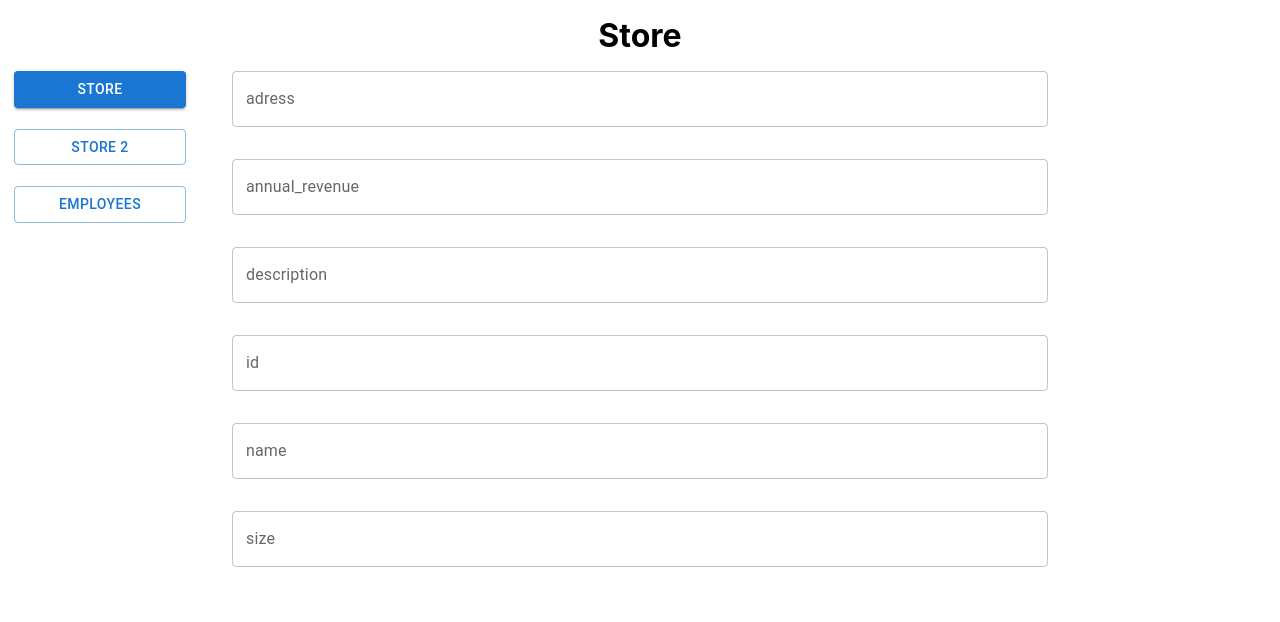
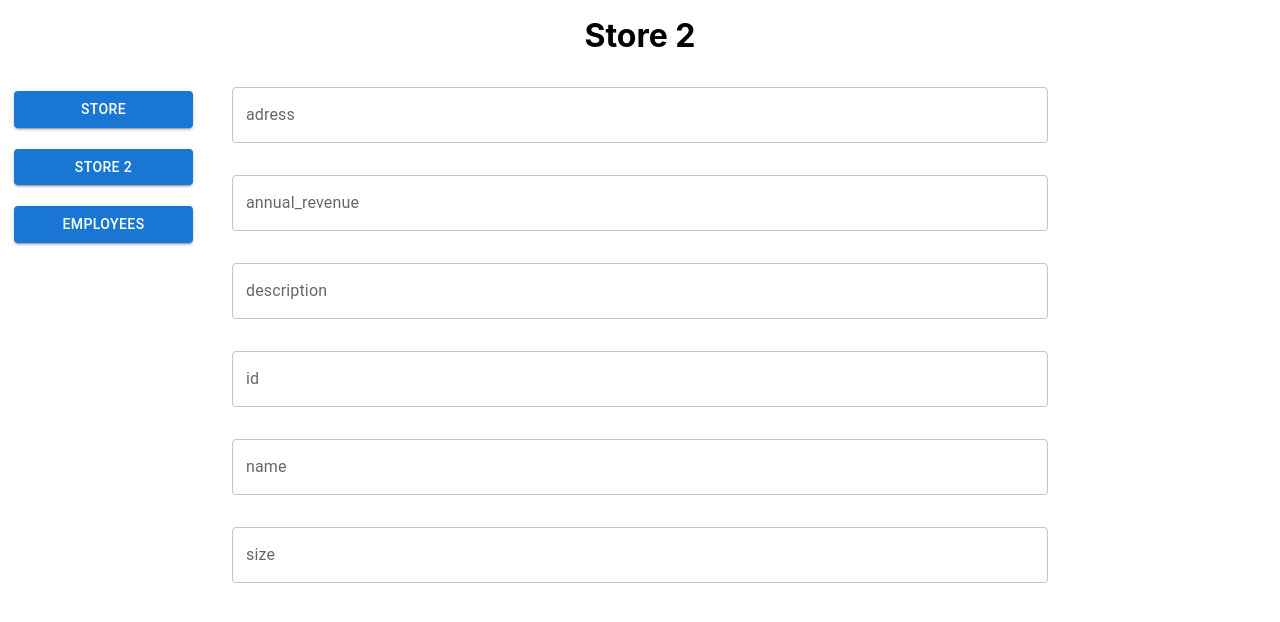
Before and after one commit to MVA-OpenApi/react-frontend, a React (Create React App) app: page /store2 in a window 1280 px wide. Shown: the top 622 px of the page. Built offline with nearby package versions, Linux system fonts and the light colour scheme; the HTML template or start-up script is replaced by a standard one.

Commit message:
added router and changed everything :D

```diff
--- a/package.json
+++ b/package.json
@@ -8,6 +8,7 @@
     "@mui/material": "^5.8.4",
     "react": "^18.2.0",
     "react-dom": "^18.2.0",
+    "react-router-dom": "^6.3.0",
     "react-scripts": "5.0.1"
   },
   "scripts": {
--- a/src/App.js
+++ b/src/App.js
@@ -1,5 +1,6 @@
 import React, { useState } from "react";
 import Grid from "@mui/material/Grid";
+import { Routes, Route, Link, Navigate } from "react-router-dom";
 
 import "./styles/index.css";
 
@@ -8,47 +9,20 @@ import Store from "./components/schemas/Store";
 import Store2 from "./components/schemas/Store2";
 import Employees from "./components/schemas/Employees";
 
-// to expand the frontend -> 1. add new Component to ./components/schemas/ and import it
-// to expand the frontend -> 2. put new schema name in this array
-const Schemas = ["Store", "Store 2", "Employees"];
-
 function App() {
-  const [selectedSchema, setSelectedSchema] = useState(0);
-
-  // to expand the frontend -> 3. add case for this schema
-  function selectSchema() {
-    switch (Schemas[selectedSchema]) {
-      case "Store":
-        return <Store />;
-
-      case "Store 2":
-        return <Store2 />;
-
-      case "Employees":
-        return <Employees />;
-
-      default:
-        break;
-    }
-  }
-
   return (
     <div className="App">
       <Grid container spacing={2}>
-        <Grid item md={2} lg={2} className="desktop-schema-name"></Grid>
-        <Grid item md={10} lg={8} className="desktop-schema-name">
-          <h1>{Schemas[selectedSchema]}</h1>
-        </Grid>
-        <Grid item lg={2} className="desktop-spacer"></Grid>
         <Grid item xs={12} md={2}>
-          <SideBar
-            schemas={Schemas}
-            setSelectedSchema={setSelectedSchema}
-            selectedSchema={selectedSchema}
-          />
+          <SideBar />
         </Grid>
         <Grid item xs={12} md={10} lg={8}>
-          {selectSchema()}
+          <Routes>
+            <Route path="/" element={<Navigate replace to="store" />} />
+            <Route path="store" element={<Store />} />
+            <Route path="store2" element={<Store2 />} />
+            <Route path="employees" element={<Employees />} />
+          </Routes>
         </Grid>
       </Grid>
     </div>
--- a/src/components/SideBar.js
+++ b/src/components/SideBar.js
@@ -1,25 +1,38 @@
 import React from "react";
 import Button from "@mui/material/Button";
+import { Link } from "react-router-dom";
 
 import "../styles/sidebar.css";
 
-function SideBar(props) {
-  return <div className="sidebar">{renderSchemaButton(props)}</div>;
-}
-
-function renderSchemaButton(props) {
-  return props.schemas.map((schema, i) => {
-    let variant = props.selectedSchema === i ? "contained" : "outlined";
-    return (
+function SideBar() {
+  return (
+    <div className="sidebar">
       <Button
-        key={i}
-        variant={variant}
-        onClick={() => props.setSelectedSchema(i)}
+        variant="contained"
+        component={Link}
+        to="/store"
+        className="link-button"
       >
-        {schema}
+        Store
       </Button>
-    );
-  });
+      <Button
+        variant="contained"
+        component={Link}
+        to="/store2"
+        className="link-button"
+      >
+        Store 2
+      </Button>
+      <Button
+        variant="contained"
+        component={Link}
+        to="/employees"
+        className="link-button"
+      >
+        Employees
+      </Button>
+    </div>
+  );
 }
 
 export default SideBar;
--- a/src/index.js
+++ b/src/index.js
@@ -1,7 +1,13 @@
 import React from "react";
 import ReactDOM from "react-dom/client";
+import { BrowserRouter } from "react-router-dom";
+
 import "./styles/index.css";
 import App from "./App";
 
 const root = ReactDOM.createRoot(document.getElementById("root"));
-root.render(<App />);
+root.render(
+  <BrowserRouter>
+    <App />
+  </BrowserRouter>
+);
--- a/src/styles/schemaform.css
+++ b/src/styles/schemaform.css
@@ -14,13 +14,3 @@ h1 {
 form button {
   align-self: flex-end;
 }
-
-.mobile-schema-name {
-  margin-bottom: 0.5em;
-}
-
-@media screen and (min-width: 900px) {
-  .mobile-schema-name {
-    display: none;
-  }
-}
--- a/src/styles/sidebar.css
+++ b/src/styles/sidebar.css
@@ -4,11 +4,17 @@
   justify-content: center;
 }
 
-.sidebar Button {
+.sidebar .link-button {
   margin-left: 1em;
-  margin-right: 1em;
+  margin-right: 0.5em;
 }
 
-.sidebar Button:not(:first-of-type) {
+.sidebar .link-button:not(:first-of-type) {
   margin-top: 1.5em;
 }
+
+@media screen and (min-width: 900px) {
+  .sidebar {
+    margin-top: 4.7em;
+  }
+}
```
Also changed, not shown: 1 other file (tests, documents, lock files or other folders).
